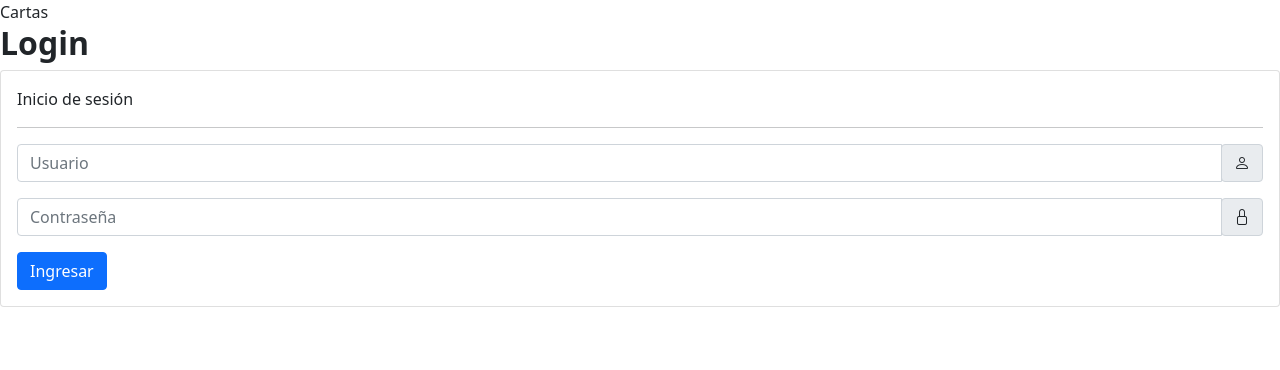
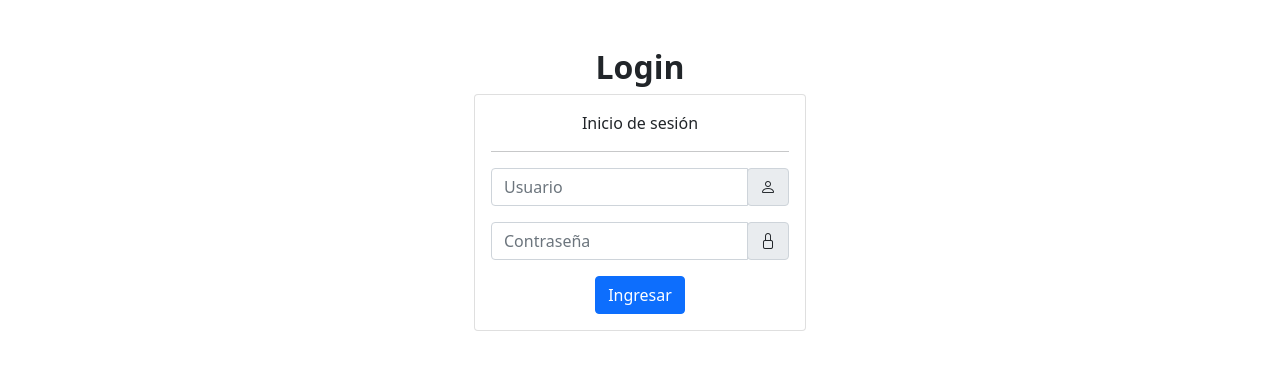
Before and after one commit to SebsMusicLive/Cartas-2.0, an Angular app: page / in a window 1280 px wide. Shown: the top 370 px of the page. Built offline with nearby package versions, Linux system fonts and the light colour scheme.

Commit message:
se actualiza el login

```diff
--- a/src/app/app.component.html
+++ b/src/app/app.component.html
@@ -1,3 +1,3 @@
-{{ title }}
-
-<app-login></app-login>
+<div class="contenedor d-flex justify-content-center text-center mt-5">
+    <app-login/>
+</div>
```
